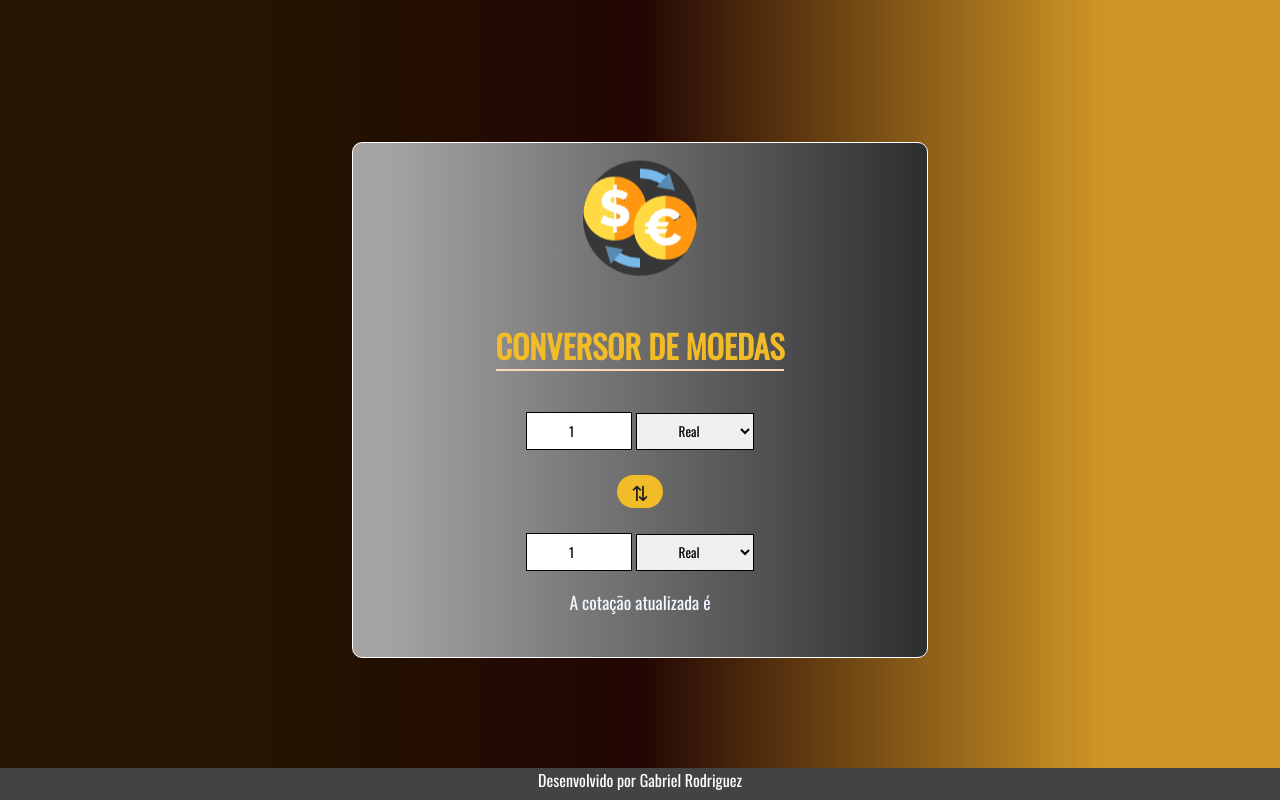
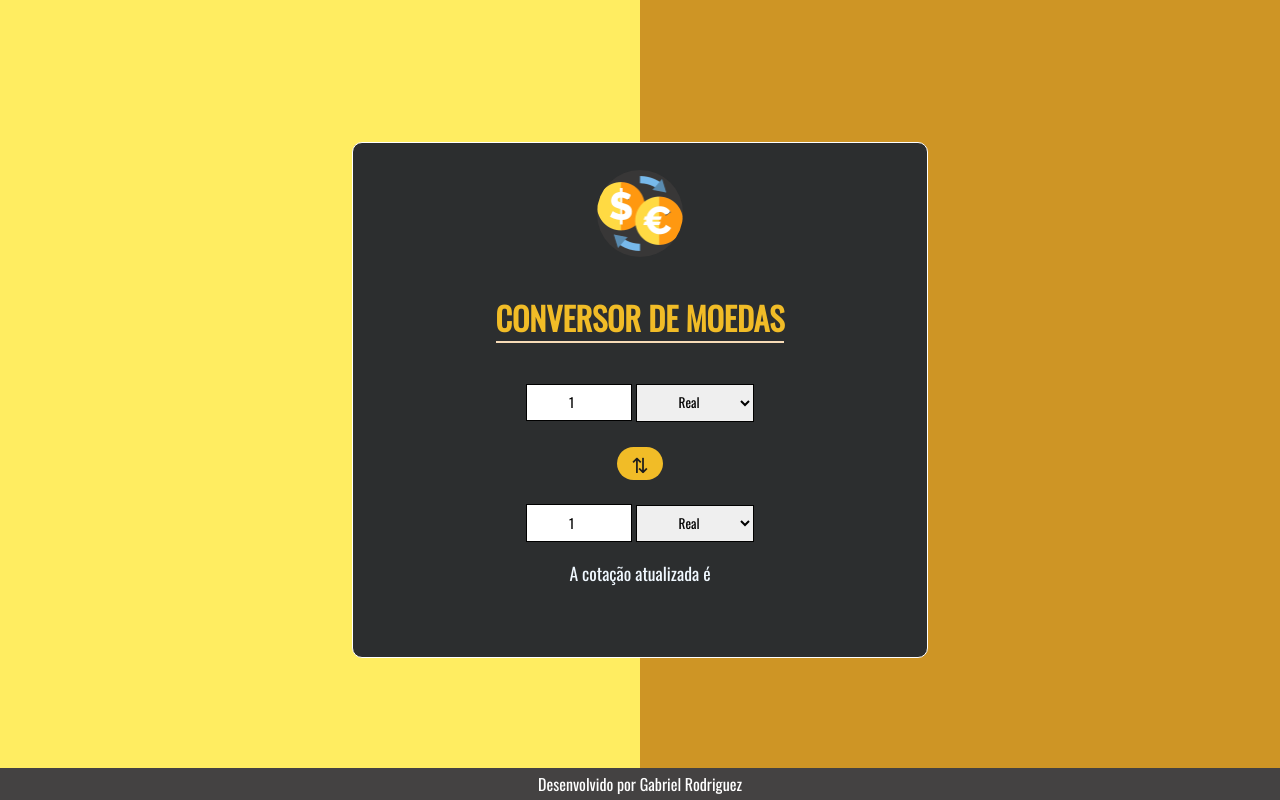
Before and after one commit to gabrielVrodriguez/Conversor-de-Moedas, a plain HTML site: page index.html in a window 1280 px wide. Drawn offline with nearby package versions, Linux system fonts and the light colour scheme; files whose address does not match are found by name.

Commit message:
correção/update de background

```diff
--- a/css/style.css
+++ b/css/style.css
@@ -18,9 +18,9 @@ main {
   background: rgb(36, 21, 0);
   background: linear-gradient(
     90deg,
-    rgba(36, 21, 0, 1) 18%,
-    rgba(34, 6, 4, 1) 50%,
-    rgba(206, 149, 37, 1) 86%
+    #ffed61 50%,
+    rgb(226, 205, 15) 20%,
+    rgba(206, 149, 37, 1) 45%
   );
 }
 
@@ -30,12 +30,7 @@ main {
   border: 0.1em white solid;
   border-radius: 10px;
   text-align: center;
-  background: rgb(166, 163, 164);
-  background: linear-gradient(
-    90deg,
-    rgba(166, 163, 164, 1) 6%,
-    rgba(44, 46, 47, 1) 100%
-  );
+  background: rgba(44, 46, 47, 1);
 }
 
 .logo-conversor {
@@ -46,13 +41,13 @@ main {
 }
 
 img {
-  width: 20%;
-  height: 20%;
+  width: 15%;
+  height: 15%;
   border: 1px transparent;
   border-radius: 50%;
   background-color: rgb(56, 55, 55);
   margin: 2em 0;
-  animation: up-down 3.5s infinite ease-in-out;
+  animation: up-down 4s infinite ease-in-out;
 }
 
 @keyframes up-down {
@@ -61,8 +56,8 @@ img {
     transform: translatey(0);
   }
   50% {
-    -webkit-transform: translateY(-15px);
-    transform: translateY(-15px);
+    -webkit-transform: translateY(-10px);
+    transform: translateY(-10px);
   }
 }
 
@@ -95,6 +90,7 @@ h1::after {
   text-align: center;
   height: 2.8em;
   border: 1px solid black;
+  outline: none;
 }
 
 .valor:hover {
@@ -135,7 +131,9 @@ h1::after {
 }
 
 footer {
-  text-align: center;
+  display: flex;
+  align-items: center;
+  justify-content: center;
   background-color: rgb(68, 66, 66);
   height: 4vh;
   color: white;
```
